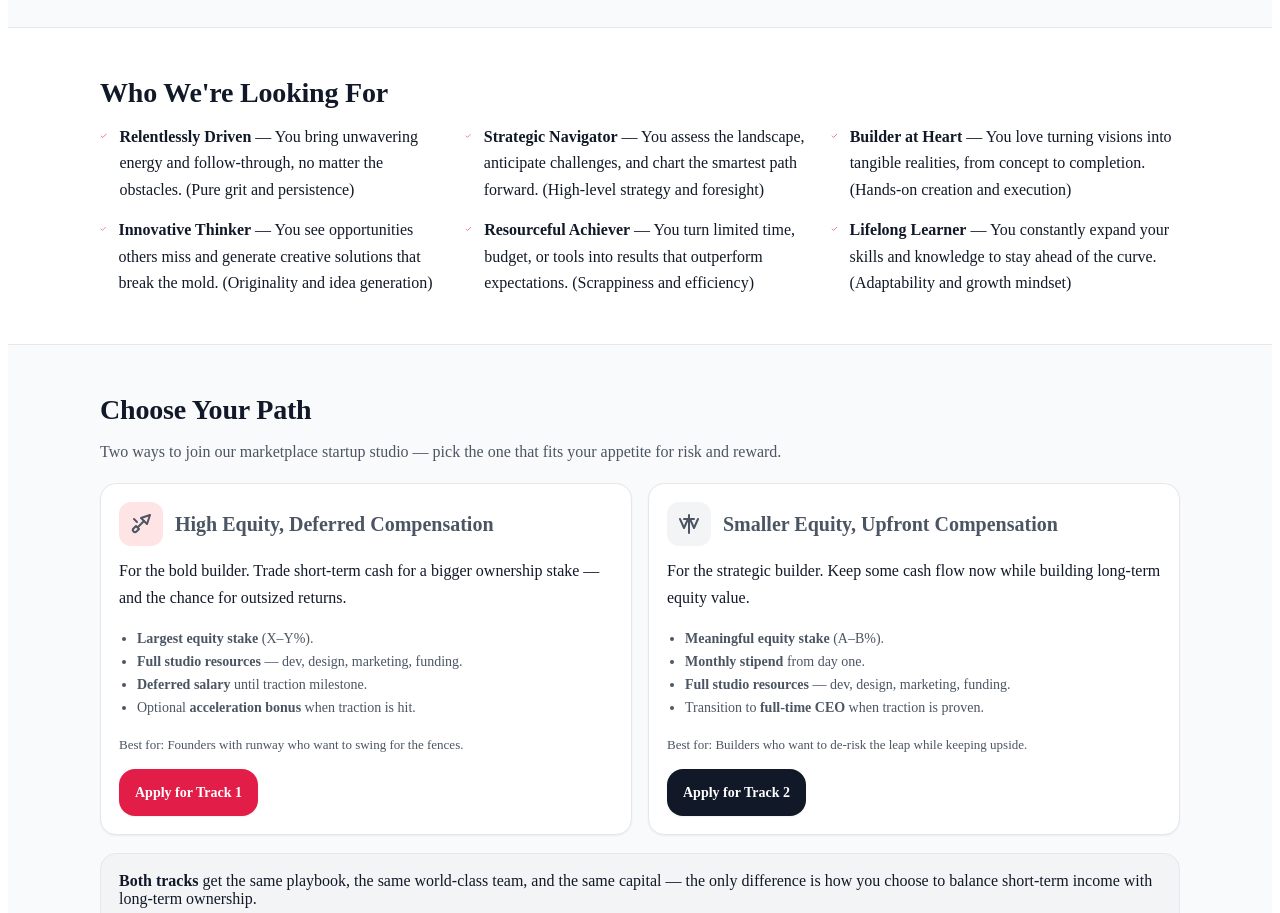
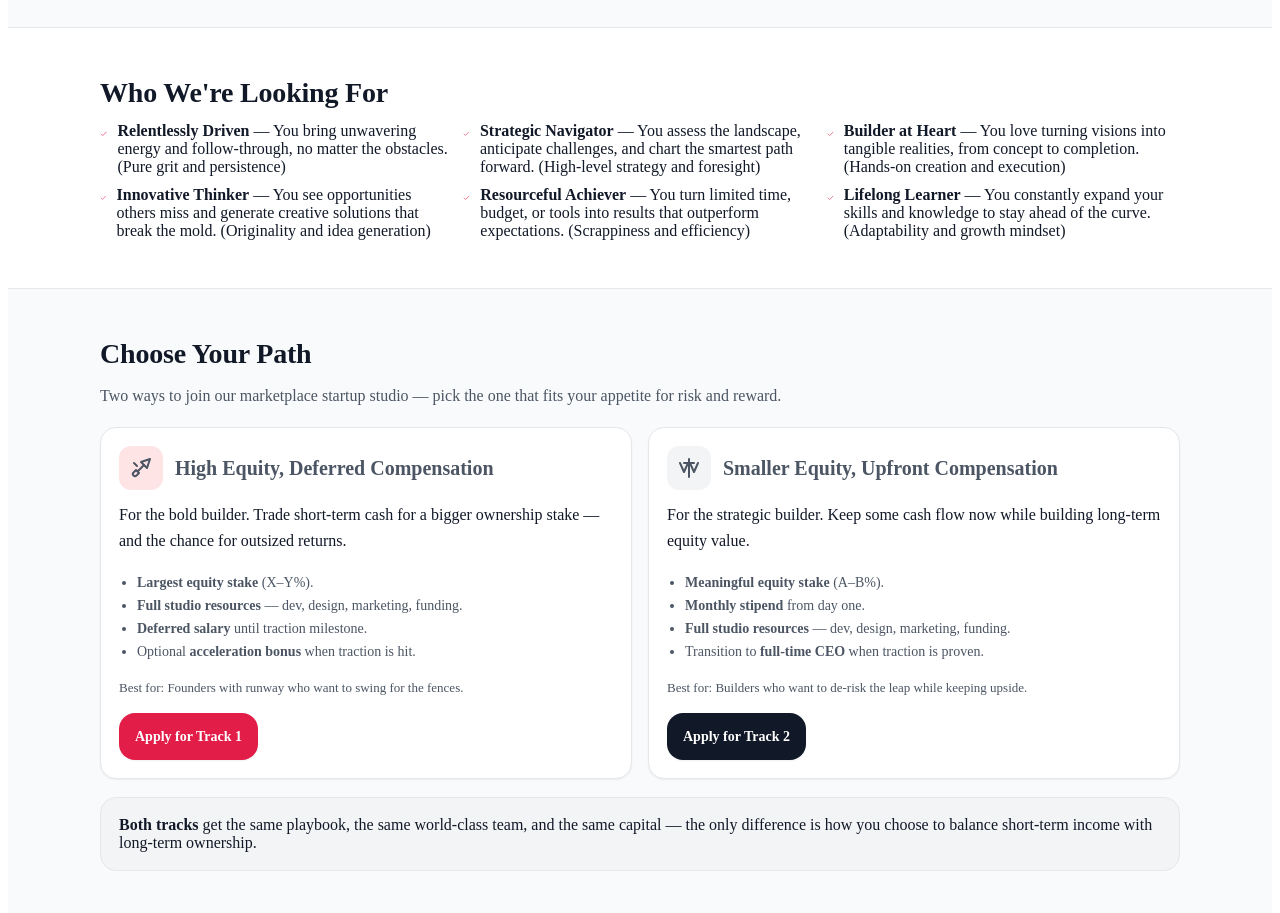
Before and after one commit to marketplaceholdings/marketplace-holdings-site, a React (Vite) app in the folder marketplace-holdings-site/: page / in a window 1280 px wide. Shown: the part 2860-3773 px from the top of the page. Built offline with nearby package versions, Linux system fonts and the light colour scheme.

Commit message:
Update App.jsx

```diff
--- a/marketplace-holdings-site/src/App.jsx
+++ b/marketplace-holdings-site/src/App.jsx
@@ -587,44 +587,23 @@ export default function App() {
         </Container>
       </section>
 
-      {/* Who We're Looking For */}
+    {/* Who We're Looking For */}
 <section id="kpis" style={{ borderTop: `1px solid ${theme.border}` }}>
-  <style>{`
-    /* Friendlier spacing + one column on small screens */
-    @media (max-width: 639px) {
-      #kpis .kpis-grid {
-        grid-template-columns: 1fr;
-        row-gap: 14px;
-      }
-    }
-    #kpis .kpis-grid {
-      display: grid;
-      grid-template-columns: repeat(auto-fit, minmax(300px, 1fr));
-      column-gap: 16px;
-      row-gap: 14px;
-      margin-top: 14px;
-    }
-    #kpis .trait {
-      display: flex;
-      align-items: flex-start;
-      gap: 12px;
-    }
-    #kpis .trait p {
-      margin: 0;
-      line-height: 1.65;
-      color: ${theme.text};
-    }
-  `}</style>
-
   <Container>
     <div style={{ padding: `${theme.space(12)} 0` }}>
       <H2>Who We're Looking For</H2>
-
-      <div className="kpis-grid">
+      <div
+        style={{
+          display: "grid",
+          gap: 10,
+          gridTemplateColumns: "repeat(auto-fit, minmax(320px, 1fr))",
+          marginTop: 12,
+        }}
+      >
         {whoWeWant.map((item) => (
-          <div key={item.label} className="trait">
+          <div key={item.label} style={{ display: "flex", alignItems: "flex-start", gap: 10 }}>
             <CheckIcon />
-            <p>
+            <p style={{ margin: 0, color: theme.text }}>
               <strong>{item.label}</strong>
               {" — "}
               {item.desc}
@@ -635,6 +614,7 @@ export default function App() {
     </div>
   </Container>
 </section>
+
 
       {/* Choose Your Path */}
       <section id="choose-your-path" style={{ borderTop: `1px solid ${theme.border}`, background: theme.bgAlt }}>
```
